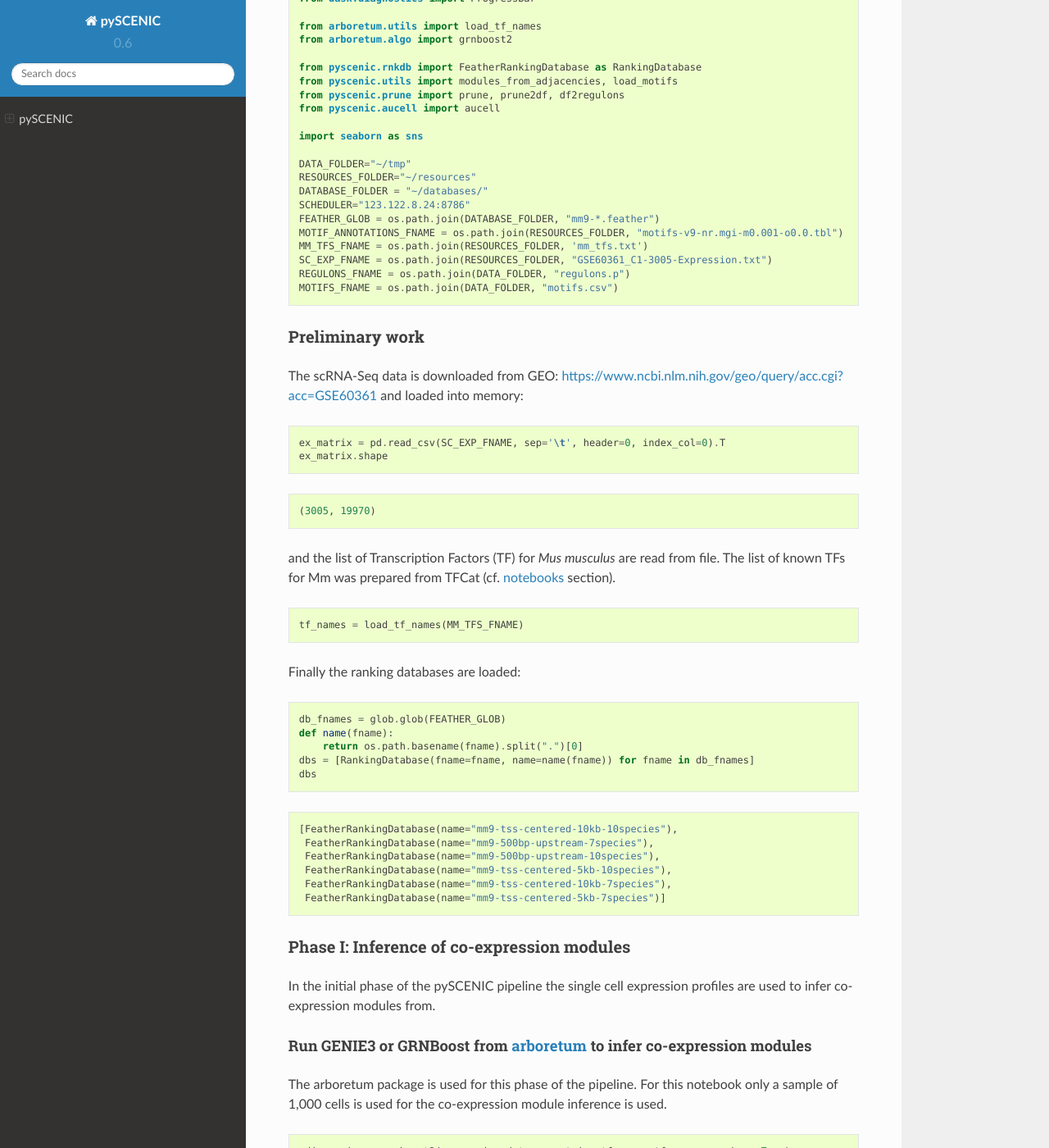
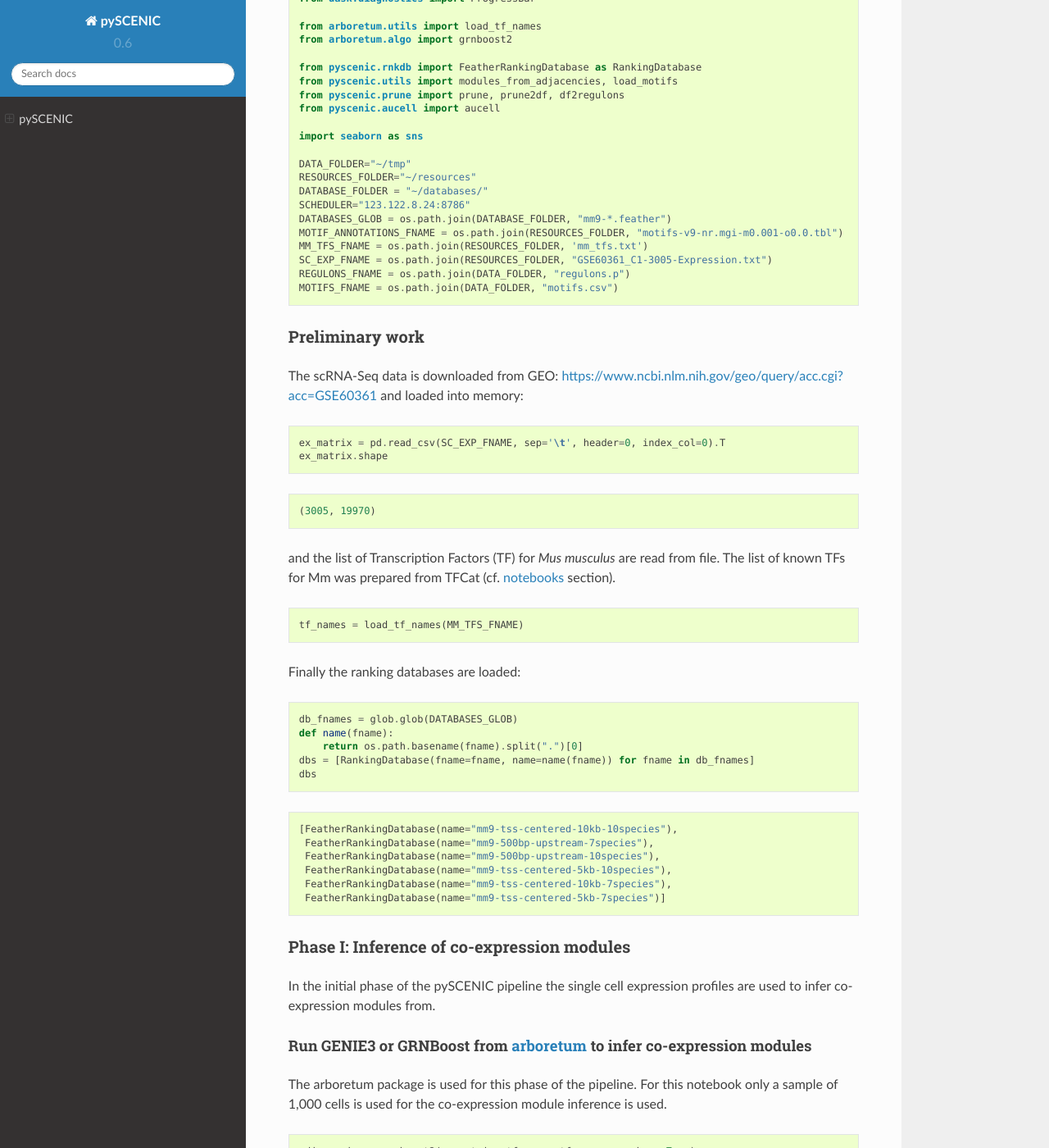
Before and after one commit to aertslab/pySCENIC, a Sphinx documentation site: the page built from docs/index.rst, in a window 1280 px wide and 1400 px high, scrolled down 2841 px. Shown: the whole window at 82% size. Built offline with Sphinx 7.4.7 and the Read the Docs theme 2.0.0, drawn with Linux system fonts in a browser that asks for light colours.

Commit message:
Minor improvements in documentation.

```diff
--- a/README.rst
+++ b/README.rst
@@ -156,7 +156,7 @@ First we import the necessary modules and declare some constants:
     RESOURCES_FOLDER="~/resources"
     DATABASE_FOLDER = "~/databases/"
     SCHEDULER="123.122.8.24:8786"
-    FEATHER_GLOB = os.path.join(DATABASE_FOLDER, "mm9-*.feather")
+    DATABASES_GLOB = os.path.join(DATABASE_FOLDER, "mm9-*.feather")
     MOTIF_ANNOTATIONS_FNAME = os.path.join(RESOURCES_FOLDER, "motifs-v9-nr.mgi-m0.001-o0.0.tbl")
     MM_TFS_FNAME = os.path.join(RESOURCES_FOLDER, 'mm_tfs.txt')
     SC_EXP_FNAME = os.path.join(RESOURCES_FOLDER, "GSE60361_C1-3005-Expression.txt")
@@ -190,7 +190,7 @@ Finally the ranking databases are loaded:
 
 .. code-block:: python
 
-    db_fnames = glob.glob(FEATHER_GLOB)
+    db_fnames = glob.glob(DATABASES_GLOB)
     def name(fname):
         return os.path.basename(fname).split(".")[0]
     dbs = [RankingDatabase(fname=fname, name=name(fname)) for fname in db_fnames]
--- a/docs/index.rst
+++ b/docs/index.rst
@@ -156,7 +156,7 @@ First we import the necessary modules and declare some constants:
     RESOURCES_FOLDER="~/resources"
     DATABASE_FOLDER = "~/databases/"
     SCHEDULER="123.122.8.24:8786"
-    FEATHER_GLOB = os.path.join(DATABASE_FOLDER, "mm9-*.feather")
+    DATABASES_GLOB = os.path.join(DATABASE_FOLDER, "mm9-*.feather")
     MOTIF_ANNOTATIONS_FNAME = os.path.join(RESOURCES_FOLDER, "motifs-v9-nr.mgi-m0.001-o0.0.tbl")
     MM_TFS_FNAME = os.path.join(RESOURCES_FOLDER, 'mm_tfs.txt')
     SC_EXP_FNAME = os.path.join(RESOURCES_FOLDER, "GSE60361_C1-3005-Expression.txt")
@@ -190,7 +190,7 @@ Finally the ranking databases are loaded:
 
 .. code-block:: python
 
-    db_fnames = glob.glob(FEATHER_GLOB)
+    db_fnames = glob.glob(DATABASES_GLOB)
     def name(fname):
         return os.path.basename(fname).split(".")[0]
     dbs = [RankingDatabase(fname=fname, name=name(fname)) for fname in db_fnames]
```
Also changed, not shown: other parts of README.rst (+1 -1 lines), other parts of docs/index.rst (+1 -1 lines).
